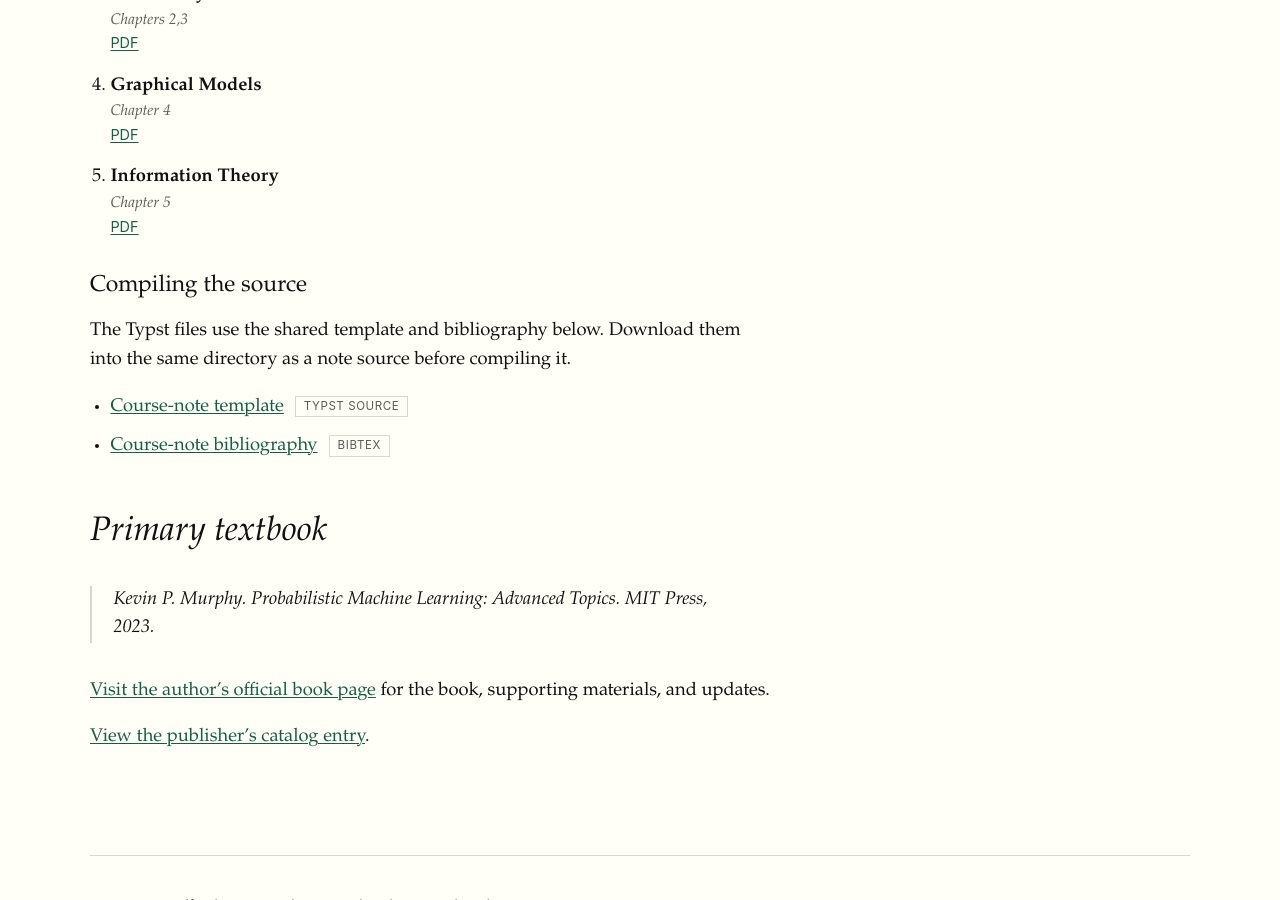
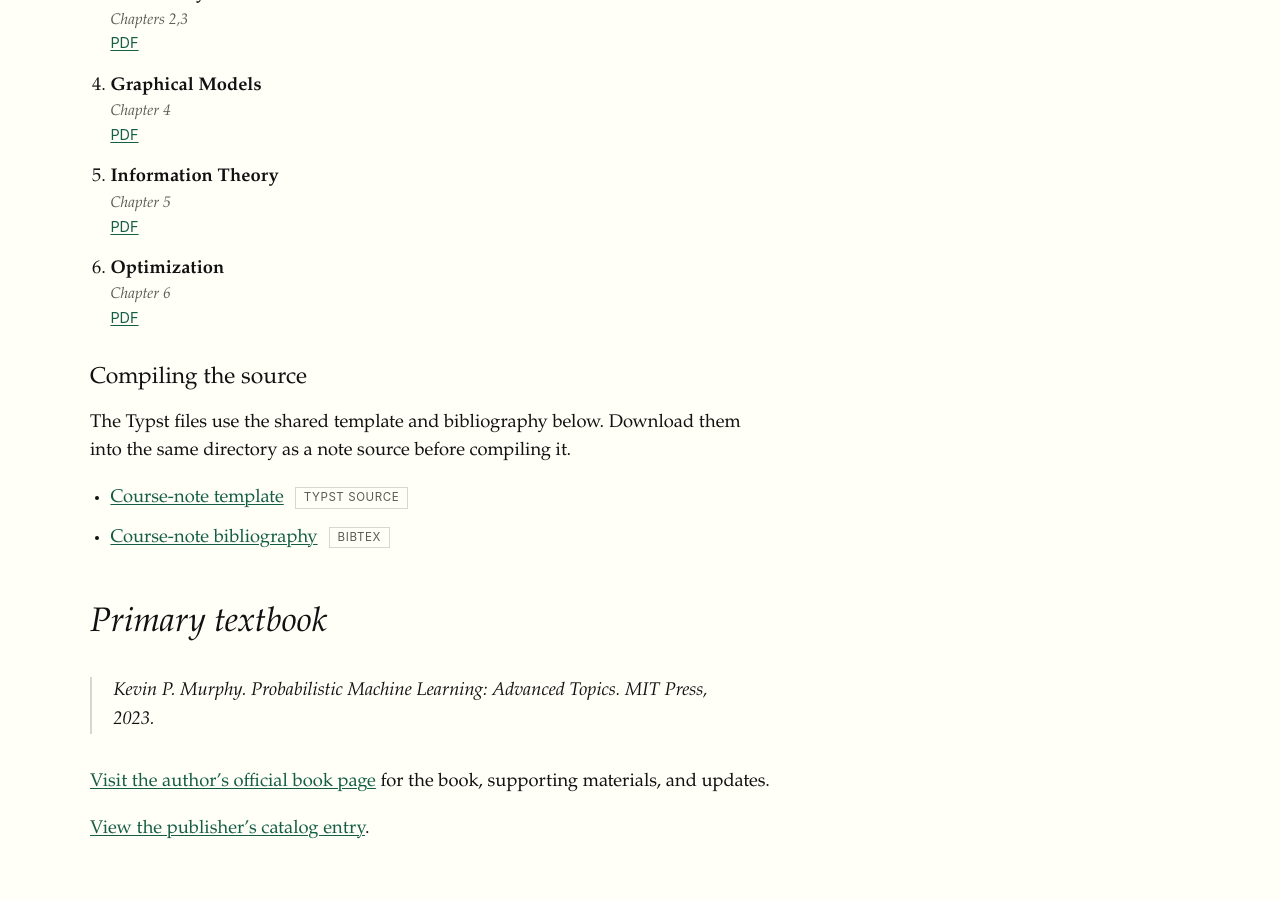
Before and after one commit to CSC5666/Fall2026, a Jekyll site: the page built from resources.md, in a window 1280 px wide and 900 px high, scrolled down 882 px. Built offline with Jekyll 4.4.1, drawn with Linux system fonts in a browser that asks for light colours.

Commit message:
Added optimization notes

```diff
--- a/_data/resources.yml
+++ b/_data/resources.yml
@@ -36,6 +36,12 @@ readings:
       - label: PDF
         url: /assets/files/03-Information.pdf
 
+  - title: Optimization
+    chapters: Chapter 6
+    materials:
+      - label: PDF
+        url: /assets/files/04-Optimization.pdf
+
 source_support:
   - title: Course-note template
     label: Typst source
```
Also changed, not shown: assets/files/Figures/textbook-gumbel.png (added), 5 other files.
